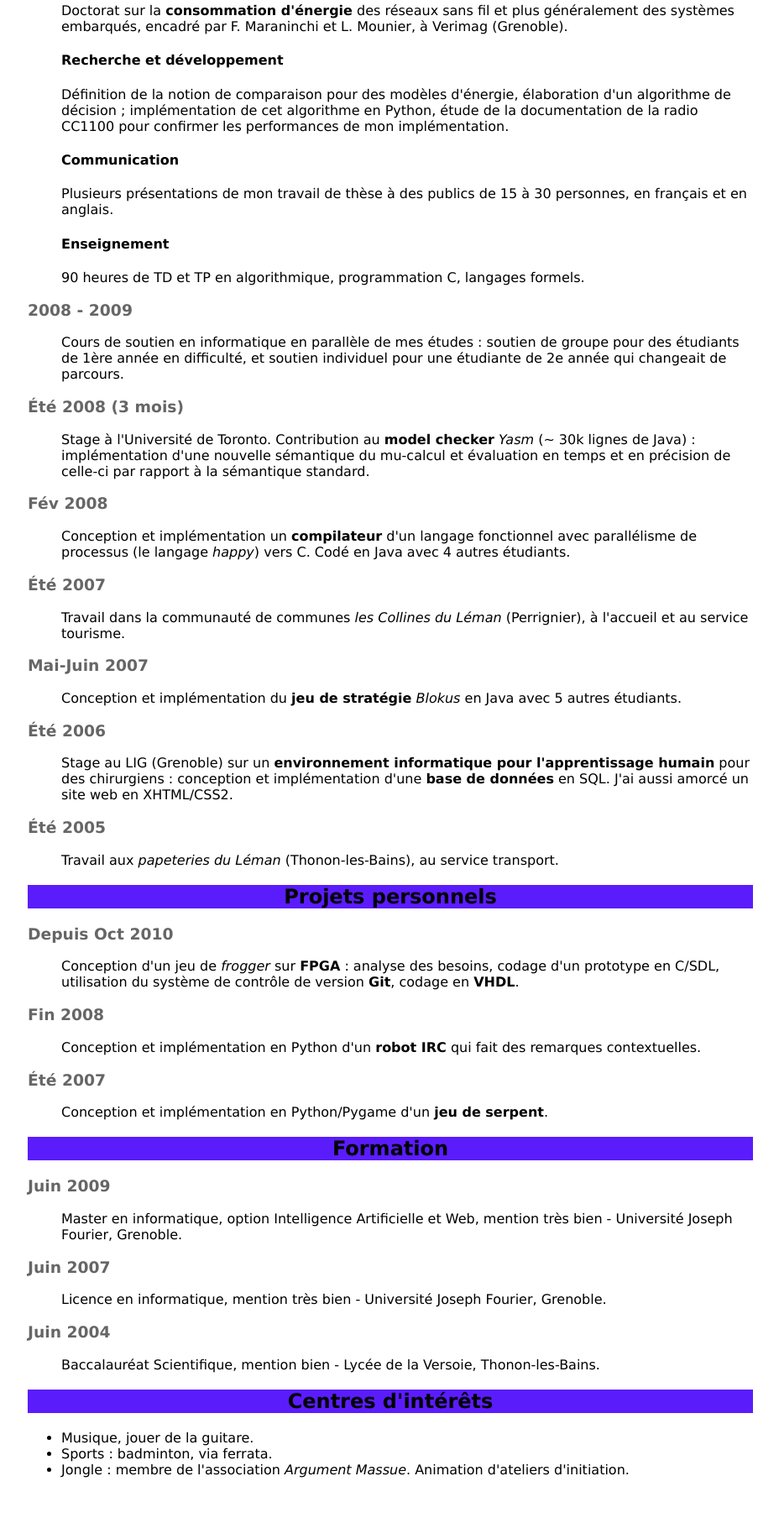
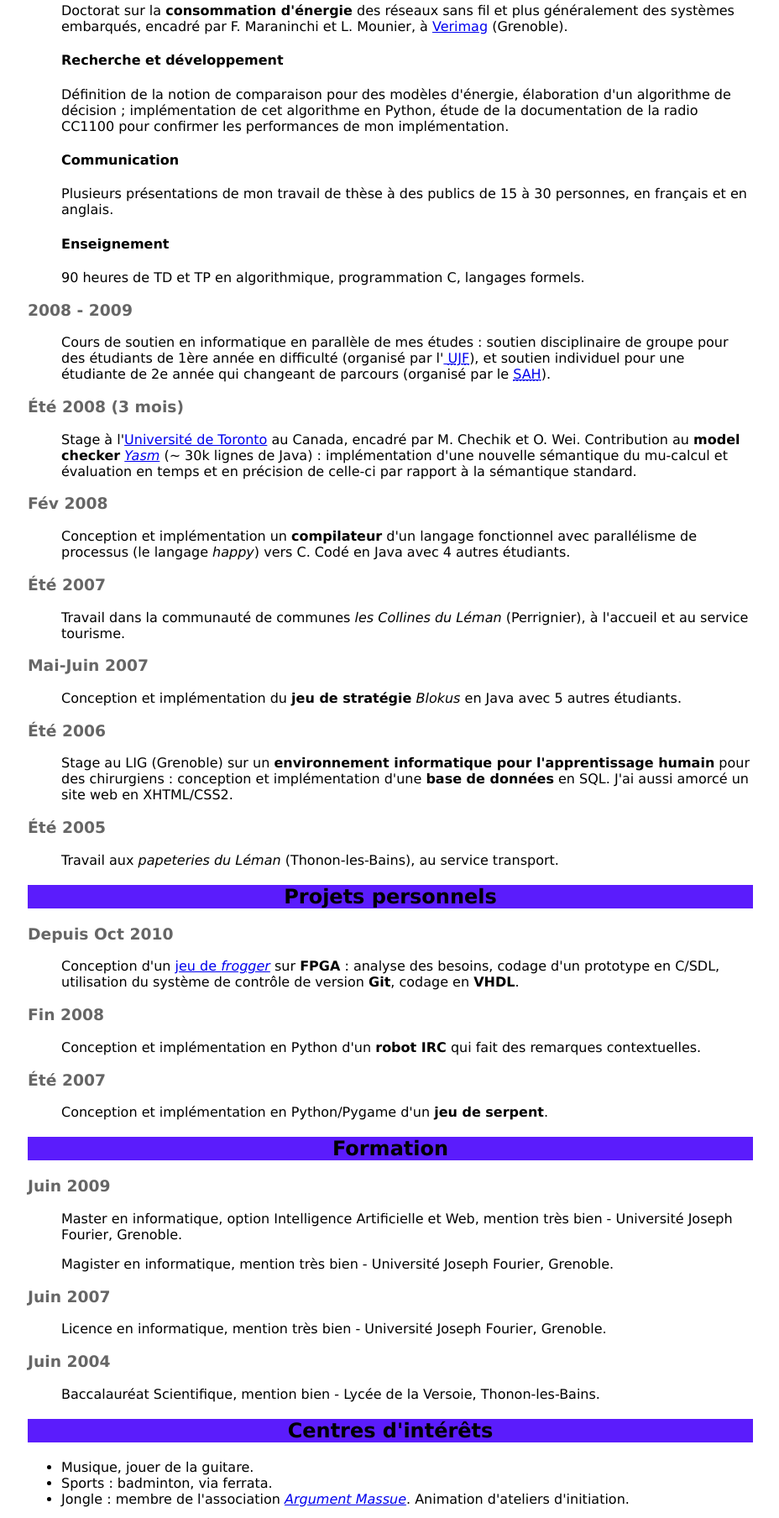
Before and after one commit to Lugrin/lugrin.github.com, a plain HTML site: page cv-fr.html in a window 1280 px wide. Shown: the part 989-2797 px from the top of the page at 84% size, without its empty margins (175-1103 px from the left). Drawn offline with Linux system fonts and the light colour scheme.

Commit message:
add many external links

```diff
--- a/cv-fr.html
+++ b/cv-fr.html
@@ -79,7 +79,8 @@
 	<h3>Langues</h3>
 
     <ul>
-      <li> Anglais usuel et scientifique, niveau européen (CECRL) B2.</li>
+      <li> Anglais usuel et scientifique, niveau européen (<a href="http://fr.wikipedia.org/wiki/CECRL">CECRL</a>)
+        <a href="http://fr.wikipedia.org/wiki/CECRL#B2_-_Niveau_Avanc.C3.A9_ou_Ind.C3.A9pendant">B2</a> en 2008.</li>
       <li> Allemand usuel, niveau débutant rapidement perfectible.</li>
     </ul>
 
@@ -93,7 +94,7 @@
       des réseaux sans fil
       et plus généralement des systèmes embarqués,
       encadré par F. Maraninchi et L. Mounier,
-      à Verimag (Grenoble).
+      à <a href="http://www-verimag.imag.fr/">Verimag</a> (Grenoble).
     </p>
 
     <h4>Recherche et développement</h4>
@@ -126,17 +127,21 @@
     <p>
       Cours de soutien en informatique
       en parallèle de mes études :
-      soutien de groupe pour des étudiants de 1ère année
-      en difficulté,
+      soutien disciplinaire de groupe pour des étudiants de 1ère année
+      en difficulté
+      (organisé par l'<a href="http://dlst.ujf-grenoble.fr/index.php?module=classique&url=soutien/tutorat.html">
+        <acronym title="Université Joseph Fourier">UJF</acronym></a>),
       et soutien individuel pour une étudiante de 2e année
-      qui changeait de parcours.
+      qui changeant de parcours
+      (organisé par le <a href="http://handicap.grenoble-univ.fr/"><acronym title="Service Accueil Handicap">SAH</acronym></a>).
     </p>
 
     <h3>Été 2008 (3 mois)</h3>
 
     <p>
-      Stage à l'Université de Toronto.
-      Contribution au <strong>model checker</strong> <i>Yasm</i>
+      Stage à l'<a href="http://web.cs.toronto.edu/">Université de Toronto</a> au Canada,
+      encadré par M. Chechik et O. Wei.
+      Contribution au <strong>model checker</strong> <a href="http://www.cs.toronto.edu/~arie/yasm/"><i>Yasm</i></a>
       (~ 30k lignes de Java) :
       implémentation d'une nouvelle sémantique du mu-calcul
       et évaluation en temps et en précision
@@ -190,7 +195,7 @@
     <h3>Depuis Oct 2010</h3>
 
     <p>
-      Conception d'un jeu de <i>frogger</i> sur <strong>FPGA</strong> :
+      Conception d'un <a href="https://github.com/funchal/frogvivor">jeu de <i>frogger</i></a> sur <strong>FPGA</strong> :
       analyse des besoins,
       codage d'un prototype en C/SDL,
       utilisation du système de contrôle de version <strong>Git</strong>,
@@ -222,6 +227,12 @@
       - Université Joseph Fourier, Grenoble.
     </p>
 
+    <p>
+      Magister en informatique,
+      mention très bien
+      - Université Joseph Fourier, Grenoble.
+    </p>
+
     <h3>Juin 2007</h3>
 
     <p>
@@ -243,7 +254,7 @@
     <ul>
       <li> Musique, jouer de la guitare.</li>
       <li> Sports : badminton, via ferrata.</li>
-      <li> Jongle : membre de l'association <i>Argument Massue</i>.
+      <li> Jongle : membre de l'association <a href="http://argumentmassue.free.fr/"><i>Argument Massue</i></a>.
         Animation d'ateliers d'initiation.</li>
     </ul>
 
```
Also changed, not shown: index.html (+13 -10 lines).
